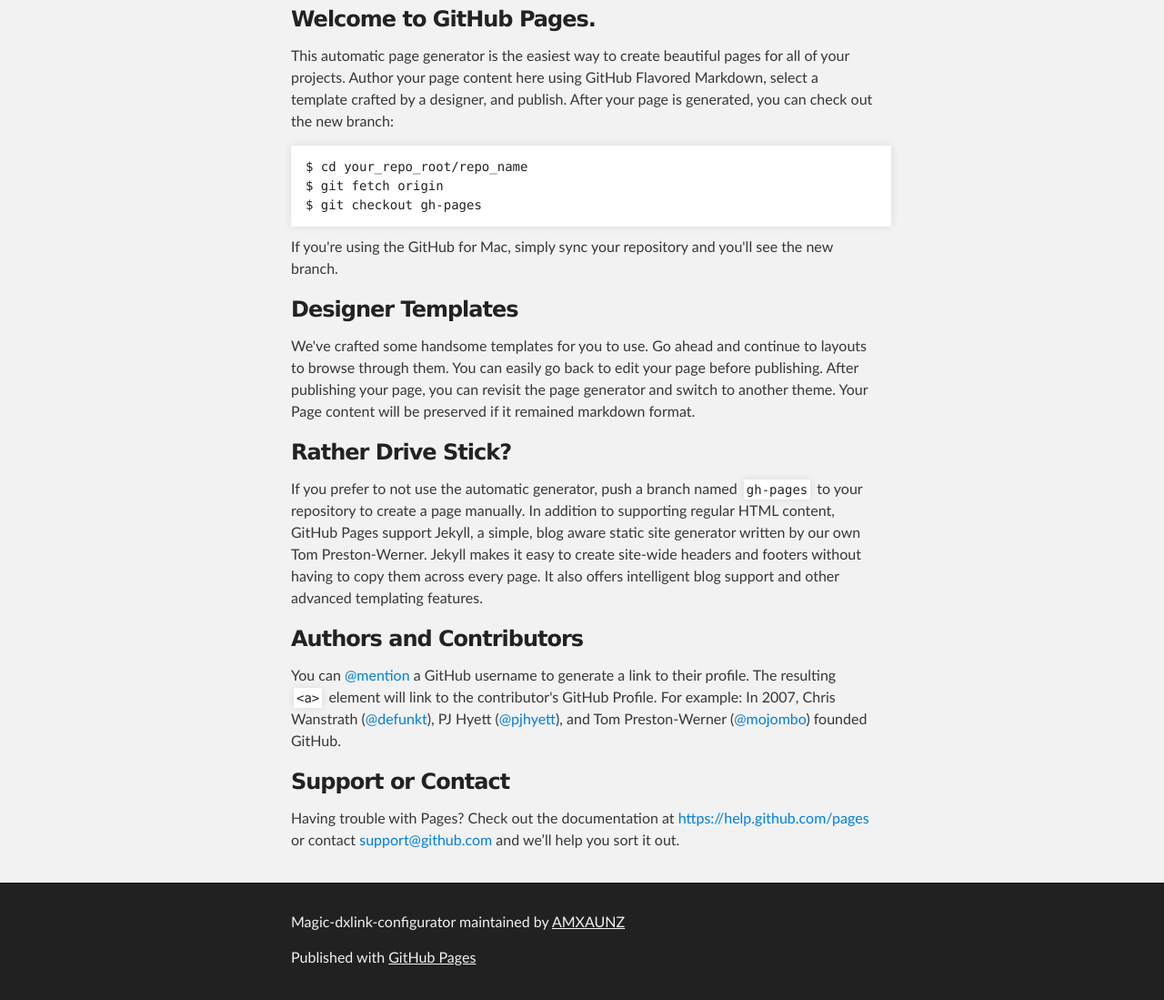
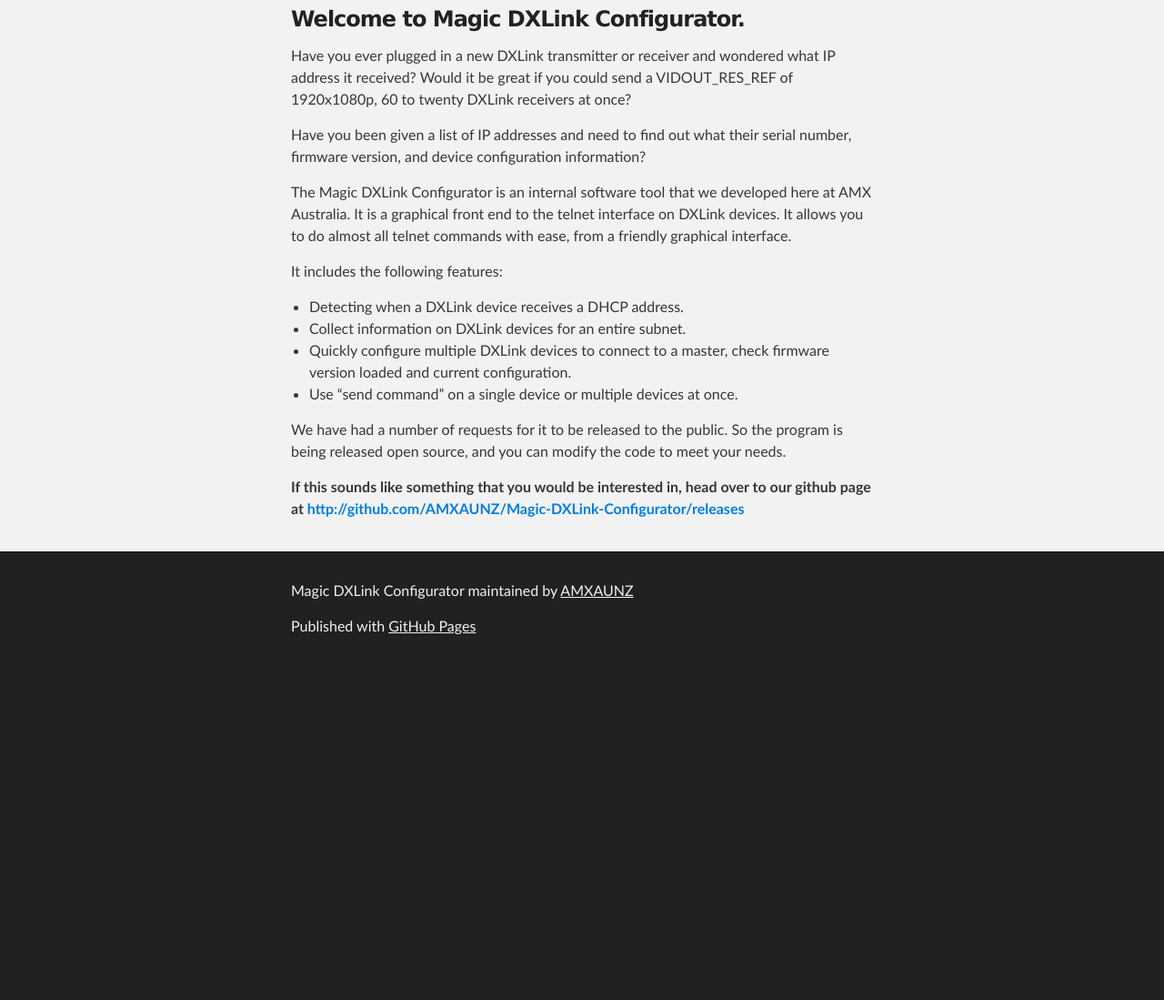
Before and after one commit to jmagic/magic_dxlink_configurator, a plain HTML site: page index.html in a window 1280 px wide. Shown: the part 329-1428 px from the top of the page at 91% size. After the commit the page ends 1064 px from the top, so only its background shows below. Drawn offline with Linux system fonts and the light colour scheme.

Commit message:
updated webpage

```diff
--- a/index.html
+++ b/index.html
@@ -4,11 +4,11 @@
   <head>
     <meta charset='utf-8'>
     <meta http-equiv="X-UA-Compatible" content="chrome=1">
-    <meta name="description" content="Magic-dxlink-configurator : Magic DXLink Configurator is a program that integrates unit discovery and telnet commands to ease configuration and management of AMX DXLink devices.">
+    <meta name="description" content="Magic DXLink Configurator : Magic DXLink Configurator is a program that integrates unit discovery and telnet commands to ease configuration and management of AMX DXLink devices.">
 
     <link rel="stylesheet" type="text/css" media="screen" href="stylesheets/stylesheet.css">
 
-    <title>Magic-dxlink-configurator</title>
+    <title>Magic DXLink Configurator</title>
   </head>
 
   <body>
@@ -18,7 +18,7 @@
         <header class="inner">
           <a id="forkme_banner" href="https://github.com/AMXAUNZ/Magic-DXLink-Configurator">View on GitHub</a>
 
-          <h1 id="project_title">Magic-dxlink-configurator</h1>
+          <h1 id="project_title">Magic DXLink Configurator</h1>
           <h2 id="project_tagline">Magic DXLink Configurator is a program that integrates unit discovery and telnet commands to ease configuration and management of AMX DXLink devices.</h2>
 
         </header>
@@ -28,43 +28,34 @@
     <div id="main_content_wrap" class="outer">
       <section id="main_content" class="inner">
         <h3>
-<a id="welcome-to-github-pages" class="anchor" href="#welcome-to-github-pages" aria-hidden="true"><span class="octicon octicon-link"></span></a>Welcome to GitHub Pages.</h3>
+<a id="welcome-to-magic-dxlink-configurator" class="anchor" href="#welcome-to-magic-dxlink-configurator" aria-hidden="true"><span class="octicon octicon-link"></span></a>Welcome to Magic DXLink Configurator.</h3>
 
-<p>This automatic page generator is the easiest way to create beautiful pages for all of your projects. Author your page content here using GitHub Flavored Markdown, select a template crafted by a designer, and publish. After your page is generated, you can check out the new branch:</p>
+<p>Have you ever plugged in a new DXLink transmitter or receiver and wondered what IP address it received?
+Would it be great if you could send a VIDOUT_RES_REF of 1920x1080p, 60 to twenty DXLink receivers at once?</p>
 
-<pre><code>$ cd your_repo_root/repo_name
-$ git fetch origin
-$ git checkout gh-pages
-</code></pre>
+<p>Have you been given a list of IP addresses and need to find out what their serial number, firmware version, and device    configuration information?</p>
 
-<p>If you're using the GitHub for Mac, simply sync your repository and you'll see the new branch.</p>
+<p>The Magic DXLink Configurator is an internal software tool that we developed here at AMX Australia.  It is a graphical front end to the telnet interface on DXLink devices.  It allows you to do almost all telnet commands with ease, from a friendly graphical interface.</p>
 
-<h3>
-<a id="designer-templates" class="anchor" href="#designer-templates" aria-hidden="true"><span class="octicon octicon-link"></span></a>Designer Templates</h3>
+<p>It includes the following features:</p>
 
-<p>We've crafted some handsome templates for you to use. Go ahead and continue to layouts to browse through them. You can easily go back to edit your page before publishing. After publishing your page, you can revisit the page generator and switch to another theme. Your Page content will be preserved if it remained markdown format.</p>
+<ul>
+<li>Detecting when a DXLink device receives a DHCP address.</li>
+<li>Collect information on DXLink devices for an entire subnet.</li>
+<li>Quickly configure multiple DXLink devices to connect to a master, check firmware version loaded and current configuration.</li>
+<li>Use “send command” on a single device or multiple devices at once.</li>
+</ul>
 
-<h3>
-<a id="rather-drive-stick" class="anchor" href="#rather-drive-stick" aria-hidden="true"><span class="octicon octicon-link"></span></a>Rather Drive Stick?</h3>
+<p>We have had a number of requests for it to be released to the public. So the program is being released open source, and you can modify the code to meet your needs.</p>
 
-<p>If you prefer to not use the automatic generator, push a branch named <code>gh-pages</code> to your repository to create a page manually. In addition to supporting regular HTML content, GitHub Pages support Jekyll, a simple, blog aware static site generator written by our own Tom Preston-Werner. Jekyll makes it easy to create site-wide headers and footers without having to copy them across every page. It also offers intelligent blog support and other advanced templating features.</p>
-
-<h3>
-<a id="authors-and-contributors" class="anchor" href="#authors-and-contributors" aria-hidden="true"><span class="octicon octicon-link"></span></a>Authors and Contributors</h3>
-
-<p>You can <a href="https://github.com/blog/821" class="user-mention">@mention</a> a GitHub username to generate a link to their profile. The resulting <code>&lt;a&gt;</code> element will link to the contributor's GitHub Profile. For example: In 2007, Chris Wanstrath (<a href="https://github.com/defunkt" class="user-mention">@defunkt</a>), PJ Hyett (<a href="https://github.com/pjhyett" class="user-mention">@pjhyett</a>), and Tom Preston-Werner (<a href="https://github.com/mojombo" class="user-mention">@mojombo</a>) founded GitHub.</p>
-
-<h3>
-<a id="support-or-contact" class="anchor" href="#support-or-contact" aria-hidden="true"><span class="octicon octicon-link"></span></a>Support or Contact</h3>
-
-<p>Having trouble with Pages? Check out the documentation at <a href="https://help.github.com/pages">https://help.github.com/pages</a> or contact <a href="mailto:support@github.com">support@github.com</a> and we’ll help you sort it out.</p>
+<p><strong>If this sounds like something that you would be interested in, head over to our github page at <a href="http://github.com/AMXAUNZ/Magic-DXLink-Configurator/releases">http://github.com/AMXAUNZ/Magic-DXLink-Configurator/releases</a></strong></p>
       </section>
     </div>
 
     <!-- FOOTER  -->
     <div id="footer_wrap" class="outer">
       <footer class="inner">
-        <p class="copyright">Magic-dxlink-configurator maintained by <a href="https://github.com/AMXAUNZ">AMXAUNZ</a></p>
+        <p class="copyright">Magic DXLink Configurator maintained by <a href="https://github.com/AMXAUNZ">AMXAUNZ</a></p>
         <p>Published with <a href="http://pages.github.com">GitHub Pages</a></p>
       </footer>
     </div>
```
